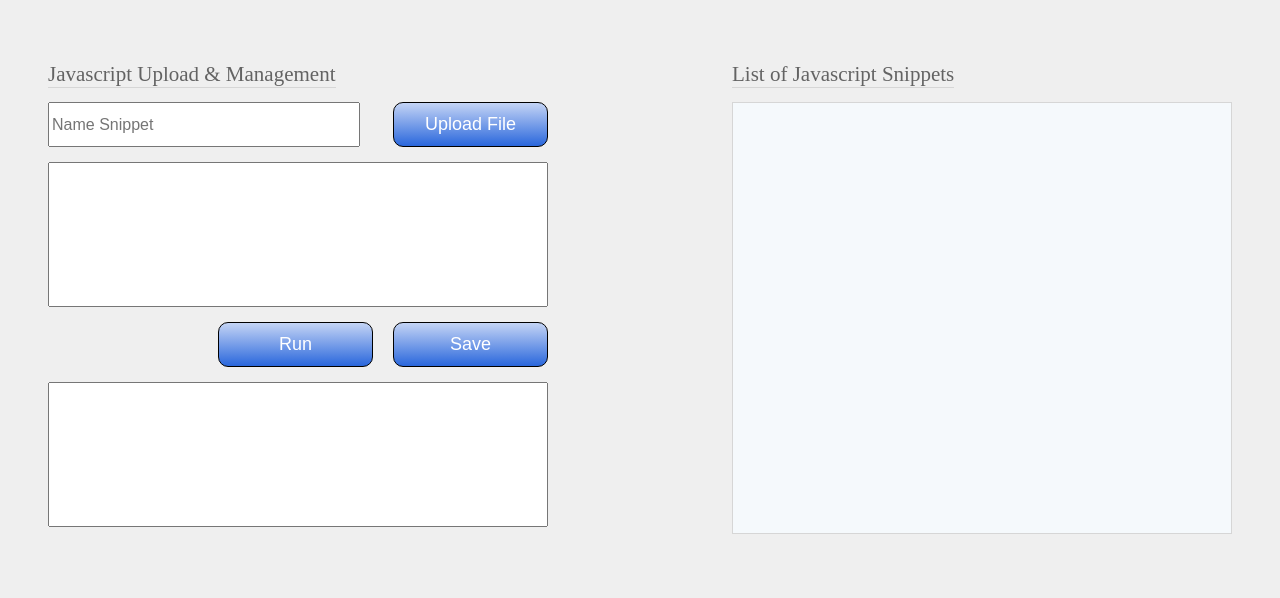
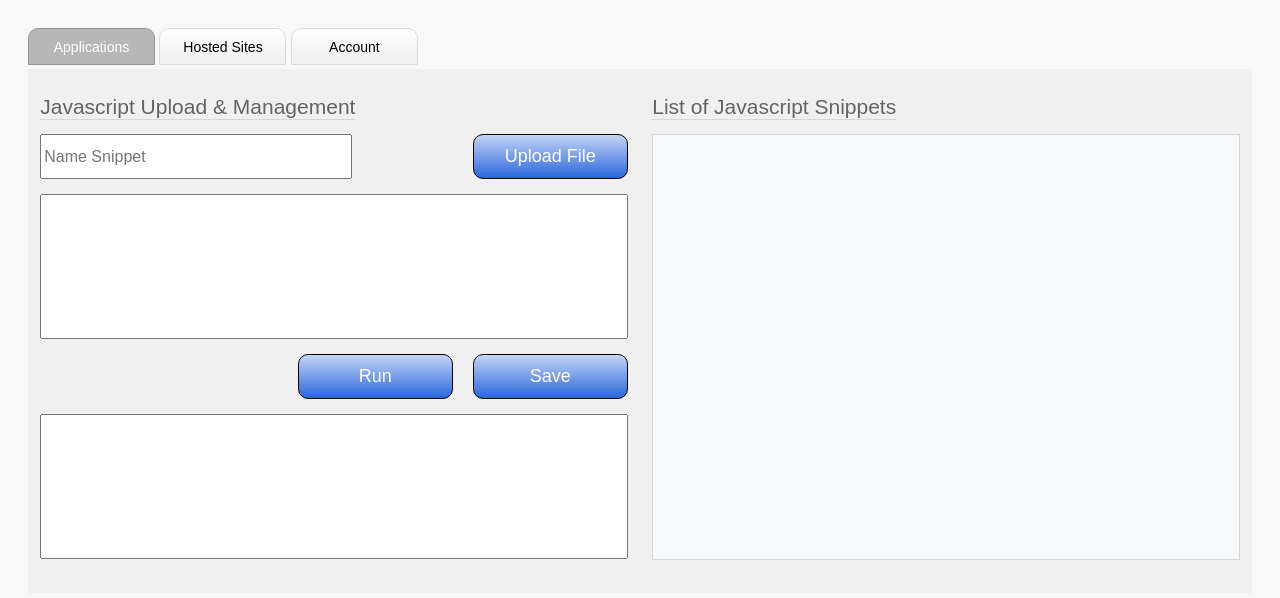
Before and after one commit to pjjanak/cloudmine-project, a website: page public/index.html in a window 1280 px wide. Drawn offline with nearby package versions, Linux system fonts and the light colour scheme; files that its build step writes are made by us from their sources.

Commit message:
added tab handling

```diff
--- a/public/css/content.less
+++ b/public/css/content.less
@@ -8,9 +8,9 @@
 @buttonDarkBlue: #2A67DC;
 
 body {
-	background: #EFEFEF;
-	padding: 40px;
-	font-family: san-serif;
+	background: #F8F8F8;
+	padding: 20px;
+	font-family: sans-serif;
 
 	h1 {
 		color: #636363;
@@ -21,7 +21,6 @@ body {
 	}
 
 	div {
-		margin-bottom: 15px;
 		overflow: auto;
 	}
 
@@ -37,9 +36,22 @@ body {
 		display: none;
 	}
 
+	.tabs {
+		margin-bottom: 0px;
+	}
+
+	.tab-container {
+		background: #F0F0F0;
+	}
+
 	.content-div {
-		width: 500px;
+		width: 48%;
 		height: 500px;
+		padding: 1%;
+
+		> div {
+			margin-bottom: 15px;
+		}
 	}
 
 	.blue-button {
@@ -83,7 +95,7 @@ body {
 
 	.saved-snippets {
 		border: 1px solid @borderGray;
-		height: 430px;
+		height: 424px;
 		background: #F5F9FC;
 
 		> .snippet-list {
@@ -107,4 +119,34 @@ body {
 			}
 		}
 	}
+
+	.tab {
+		background: @white;
+		background: -moz-linear-gradient(top, @white 1%, #F2F2F2 69%, #F2F2F2 100%);
+		background: -webkit-linear-gradient(top, @white 1%, #F2F2F2 69%, #F2F2F2 100%);
+
+		height: 35px;
+		width: 125px;
+		border: 1px solid #DADADA;
+		border-top-left-radius:  10px;
+		border-top-right-radius: 10px;
+		display: inline-block;
+		font-size: 14px;
+		font-weight: 400;
+		text-align: center;
+		cursor: hand;
+		cursor: pointer;
+
+		&.active {
+			background: #B7B7B7;
+			border: 1px solid #959595;
+			color: white;
+		}
+
+		> div {
+			position: relative;
+			top: 50%;
+			margin-top: -8px;
+		}
+	}
 }
--- a/public/index.html
+++ b/public/index.html
@@ -4,9 +4,17 @@
 	<script src="js/lib/jquery.js"></script>
 	<script src="js/lib/jquery.form.js"></script>
 	<script src="js/app/sendCode.js"></script>
+	<script src="js/app/tabHandler.js"></script>
 	<link rel="stylesheet" type="text/css" href="css/content.css"/>
 </head>
 <body>
+	<div class="tabs">
+		<div class="tab active" data-toggle="app"><div>Applications</div></div>
+		<div class="tab" data-toggle="sites"><div>Hosted Sites</div></div>
+		<div class="tab" data-toggle="account"><div>Account</div></div>
+	</div>
+	<div class="tab-container">
+		<div class="app">
 			<div class="content-div pull-left">
 				<h1>Javascript Upload & Management</h1>
 				<div>
@@ -30,6 +38,18 @@
 					<ul class="snippet-list"></ul>
 				</div>
 			</div>
+		</div>
+		<div class="hide sites">
+			<div class="content-div pull-left">
+				<h1>Hosted Sites</h1>
+			</div>
+		</div>
+		<div class="hide account">
+			<div class="content-div pull-left">
+				<h1>Account</h1>
+			</div>
+		</div>
+	</div>
 
 	<form class="file-form hide" action="/upload" method="post" enctype="multipart/form-data">
 		<input name="upload-input" type="file" class="upload-input"/>
--- /dev/null
+++ b/public/js/app/tabHandler.js
@@ -0,0 +1,14 @@
+$(document).ready(function() {
+	var curTab = $('.tab.active');
+
+	$('.tab').on('click', function(e) {
+		var newCur = $(e.delegateTarget);
+
+		curTab.removeClass('active');
+		$('.' + curTab.data('toggle')).addClass('hide');
+
+		$('.' + newCur.data('toggle')).removeClass('hide');
+		newCur.addClass('active');
+		curTab = newCur;
+	});
+});
```
Lines whose indentation alone changed are shown as unchanged.
